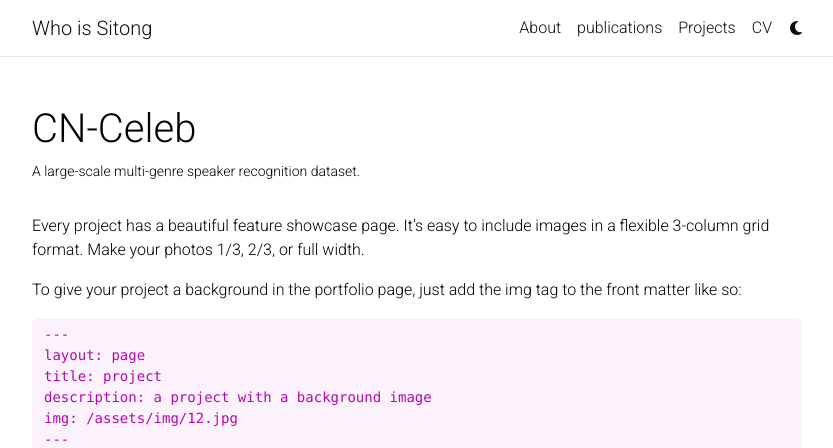
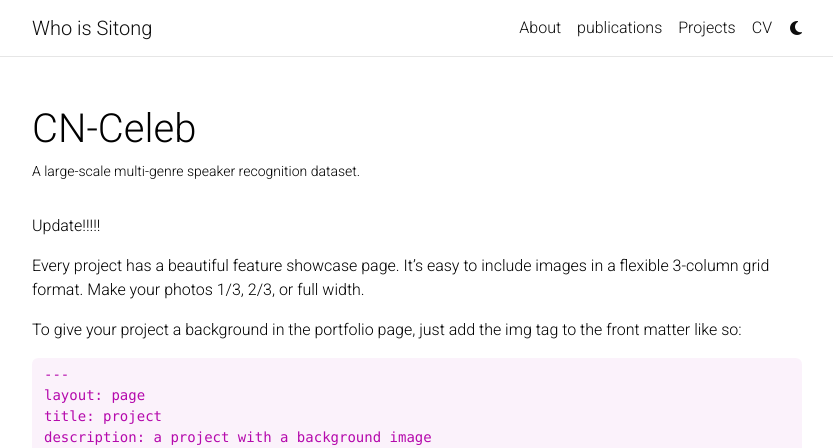
Before and after one commit to cmots/cmots.github.io, a Jekyll site: the page built from _projects/4_project.md, in a window 1280 px wide and 900 px high, cut to the strip 0-448 px from the top of the window. Shown: the whole strip, without its empty margins (223-1056 px from the left). Built offline with Jekyll 4.4.1, drawn with Linux system fonts in a browser that asks for light colours; comment, search, counter and statistics services are not loaded; a style sheet for code colours, icons or effects is not loaded.

Commit message:
Update cnceleb picture

```diff
--- a/_projects/4_project.md
+++ b/_projects/4_project.md
@@ -4,9 +4,11 @@
 description: A large-scale multi-genre speaker recognition dataset.
 importance: 3
 redirect: http://cnceleb.org/#about
-img: celeb-01.jpg
+img: assets/img/celeb-01.jpg
 category: work
 ---
+Update!!!!!
+
 Every project has a beautiful feature showcase page.
 It's easy to include images in a flexible 3-column grid format.
 Make your photos 1/3, 2/3, or full width.
```
